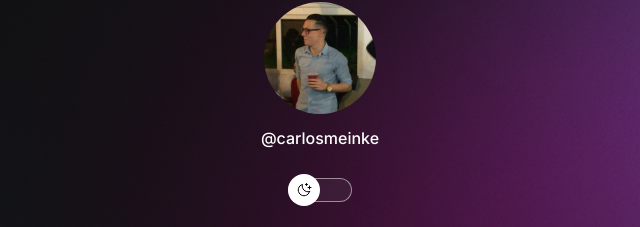
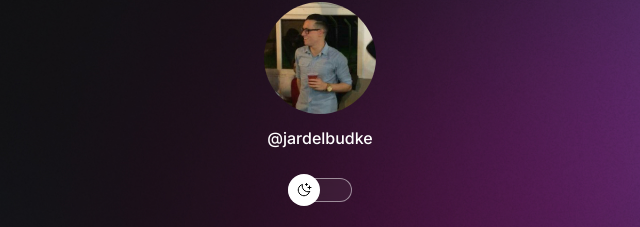
Before and after one commit to Meinke7/projeto, a plain HTML site: page index.html in a window 1280 px wide. Shown: the part 78-305 px from the top of the page, 320-960 px from the left. Drawn offline with nearby package versions, Linux system fonts and the light colour scheme.

Commit message:
update name

```diff
--- a/index.html
+++ b/index.html
@@ -21,7 +21,7 @@
           src="./assets/avatar.jpg"
 
         />
-        <p>@carlosmeinke</p>
+        <p>@jardelbudke</p>
       </div>
 
       <div id="switch" onclick="toggleMode()">
```
